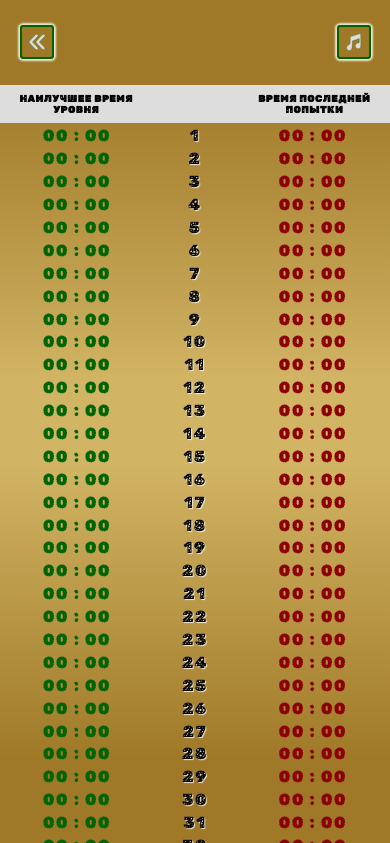
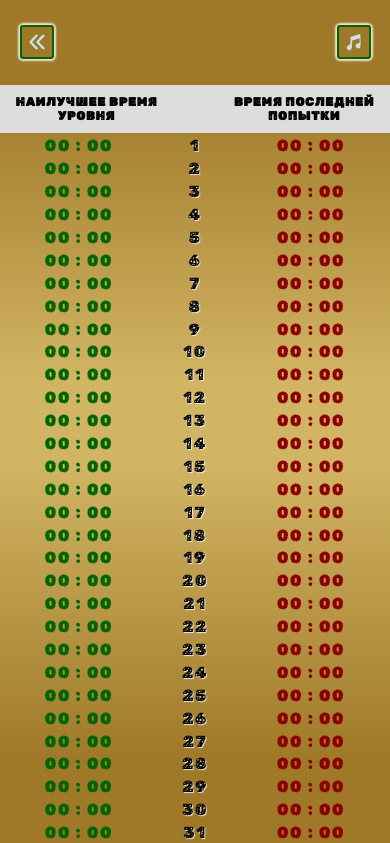
Before and after one commit to dslimm/5, a plain HTML site: page menu/records.html in a window 390 px wide. Shown: the top 843 px of the page. Drawn offline with Linux system fonts and the light colour scheme.

Commit message:
Update records.css

```diff
--- a/menu/records.css
+++ b/menu/records.css
@@ -1,15 +1,10 @@
-
-/* h2 {
-    padding: 0% 5%;
-
-} */
 .h2 {
     display: flex;
     justify-content: space-between;
     background: #ddd;
-    padding: 0% 5%;
+    padding: 0% 4%;
     font-family: "Rubik Moonrocks", sans-serif;
-    font-size: 0.3em;
+    font-size: 0.4em;
     letter-spacing: 0.1em;
     text-align: center;
     margin: 0 auto;
@@ -22,7 +17,7 @@
     letter-spacing: 0.1em;
     font-family: "Rubik Bubbles", sans-serif;
     margin: 1% auto 0 auto;
-    padding: 0% 7%;
+    padding: 0% 8%;
 }
 .best-times {
     background: #343e40;
@@ -51,7 +46,7 @@
 
 @media screen and (min-width: 321px) and (max-width: 480px) {
     .h2 {
-        font-size: 0.4em;
+        font-size: 0.5em;
     }
     .times,
     .best-times {
@@ -60,7 +55,7 @@
 }
 @media screen and (min-width: 481px) and (max-width: 700px) {
     .h2 {
-        font-size: 0.7em;
+        font-size: 0.8em;
     }
     .times,
     .best-times {
@@ -69,7 +64,7 @@
 }
 @media screen and (min-width: 701px) and (max-width: 1000px) {
     .h2 {
-        font-size: 1em;
+        font-size: 1.1em;
     }
     .times,
     .best-times {
```
